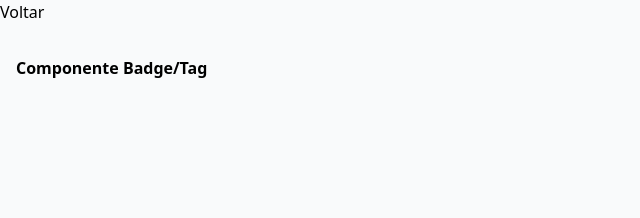
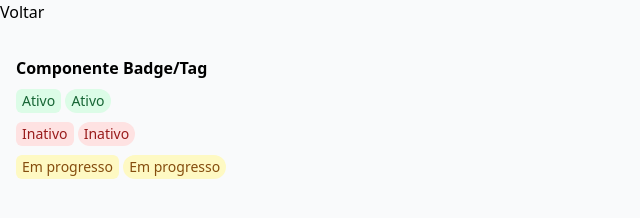
Before and after one commit to rg3915/tailwindcss-course, a website: page componente_badge.html in a window 1280 px wide. Shown: the whole page, without its empty margins (0-640 px from the left). Drawn offline with nearby package versions, Linux system fonts and the light colour scheme; files that its build step writes are made by us from their sources.

Commit message:
Componente Badge

```diff
--- a/componente_badge.html
+++ b/componente_badge.html
@@ -17,9 +17,34 @@
     <div class="mx-auto px-4 py-8 space-y-8 container">
         <div>
             <h6 class="mb-2 font-bold dark:text-gray-50">Componente Badge/Tag</h6>
+
+            <div class="mb-2">
+                <div class="px-1.5 py-0.5 bg-green-100 rounded-md font-medium text-green-800 text-sm inline-flex item-center">
+                    Ativo
+                </div>
+                <div class="px-1.5 py-0.5 bg-green-100 rounded-full font-medium text-green-800 text-sm inline-flex item-center">
+                    Ativo
+                </div>
+            </div>
+
+            <div class="mb-2">
+                <div class="px-1.5 py-0.5 bg-red-100 rounded-md font-medium text-red-800 text-sm inline-flex item-center">
+                    Inativo
+                </div>
+                <div class="px-1.5 py-0.5 bg-red-100 rounded-full font-medium text-red-800 text-sm inline-flex item-center">
+                    Inativo
+                </div>
+            </div>
+
             <div>
+                <div class="px-1.5 py-0.5 bg-yellow-100 rounded-md font-medium text-sm text-yellow-800 inline-flex item-center">
+                    Em progresso
+                </div>
+                <div class="px-1.5 py-0.5 bg-yellow-100 rounded-full font-medium text-sm text-yellow-800 inline-flex item-center">
+                    Em progresso
+                </div>
+            </div>
 
-            </div>
         </div>
     </div>
 </body>
```
